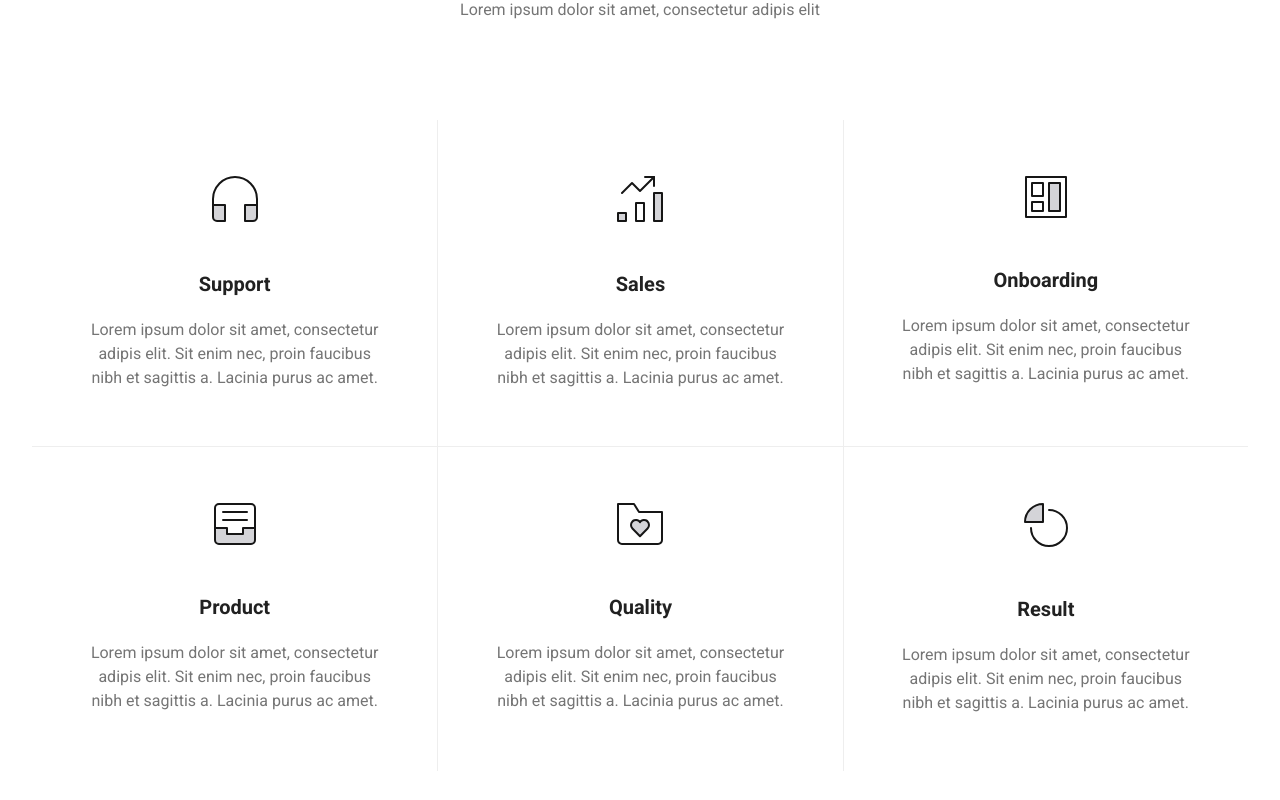
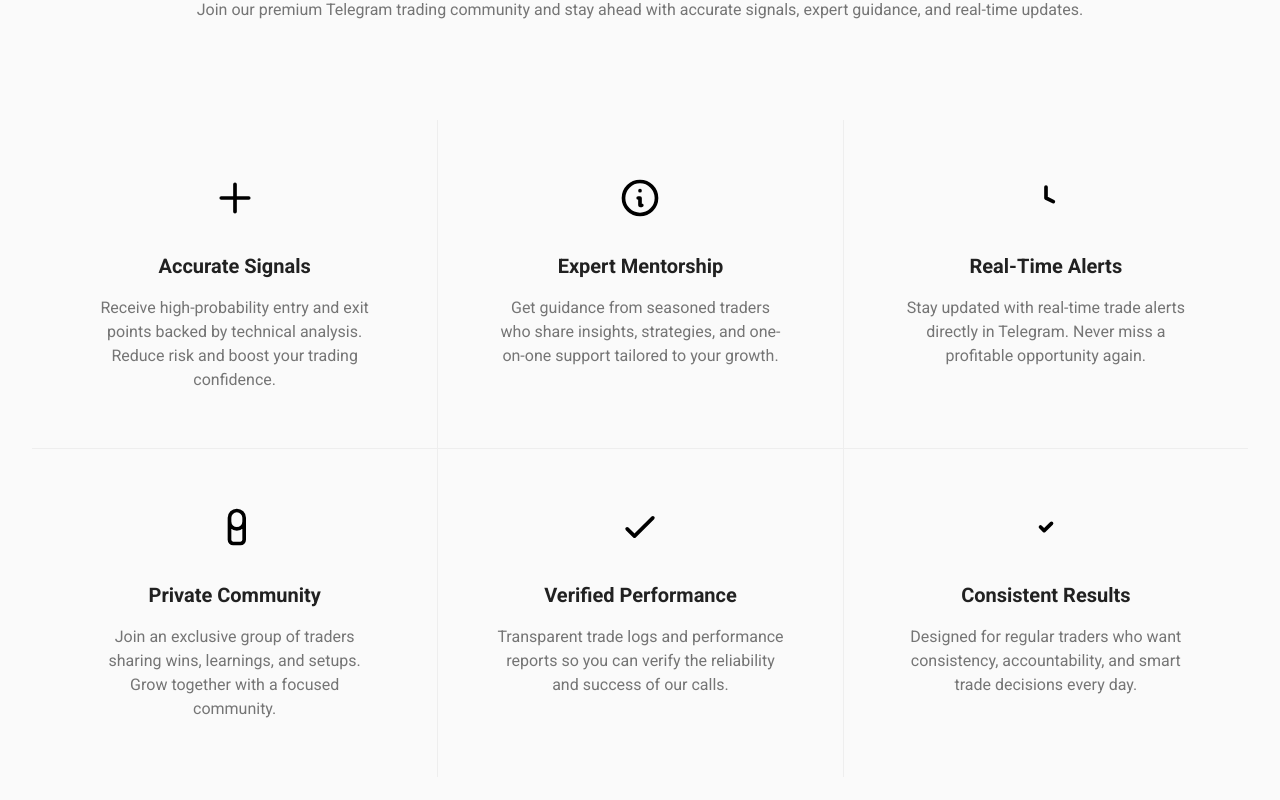
Before and after one commit to Asifsaifali/ArenaUserManagement, a React (Vite) app in the folder client/: page / in a window 1280 px wide. Shown: the part 1080-1880 px from the top of the page. Built offline with nearby package versions, Linux system fonts and the light colour scheme.

Commit message:
Added features section

```diff
--- a/client/src/pages/Hero/Testimonials.jsx
+++ b/client/src/pages/Hero/Testimonials.jsx
@@ -1,99 +1,88 @@
-import React, { useState } from 'react';
+import React, { useEffect } from 'react';
+import AOS from 'aos';
+import 'aos/dist/aos.css';
 
 const Testimonials = () => {
+    useEffect(() => {
+        AOS.init({ duration: 1000, once: true });
+    }, []);
+
     return (
-        <section className="py-12 bg-white sm:py-16 lg:py-20">
+        <section className="py-12 bg-gray-50 sm:py-16 lg:py-20">
             <div className="px-4 mx-auto max-w-7xl sm:px-6 lg:px-8">
-        <div className="text-center">
-            <h2 className="text-3xl font-bold leading-tight text-gray-900 sm:text-4xl xl:text-5xl font-pj">Make every step user-centric</h2>
-            <p className="mt-4 text-base leading-7 text-gray-600 sm:mt-8 font-pj">Lorem ipsum dolor sit amet, consectetur adipis elit</p>
+                <div className="text-center" data-aos="fade-up">
+                    <h2 className="text-3xl font-bold leading-tight text-gray-900 sm:text-4xl xl:text-5xl font-pj">
+                        Built for Serious Traders
+                    </h2>
+                    <p className="mt-4 text-base leading-7 text-gray-600 sm:mt-8 font-pj">
+                        Join our premium Telegram trading community and stay ahead with accurate signals, expert guidance, and real-time updates.
+                    </p>
                 </div>
 
                 <div className="grid grid-cols-1 mt-10 text-center sm:mt-16 sm:grid-cols-2 sm:gap-x-12 gap-y-12 md:grid-cols-3 md:gap-0 xl:mt-24">
-            <div className="md:p-8 lg:p-14">
-                <svg className="mx-auto" width="46" height="46" viewBox="0 0 46 46" fill="none" xmlns="http://www.w3.org/2000/svg">
-                    <path d="M45 29V23C45 10.85 35.15 1 23 1C10.85 1 1 10.85 1 23V29" stroke="#161616" stroke-width="2" stroke-miterlimit="10" stroke-linecap="round" stroke-linejoin="round" />
-                    <path d="M13 29H1V41C1 43.209 2.791 45 5 45H13V29Z" fill="#D4D4D8" stroke="#161616" stroke-width="2" stroke-miterlimit="10" stroke-linecap="round" stroke-linejoin="round" />
-                    <path d="M45 29H33V45H41C43.209 45 45 43.209 45 41V29Z" fill="#D4D4D8" stroke="#161616" stroke-width="2" stroke-miterlimit="10" stroke-linecap="round" stroke-linejoin="round" />
+                    <div className="md:p-8 lg:p-14" data-aos="fade-up">
+                        <svg className="mx-auto" width="44" height="44" fill="none" viewBox="0 0 24 24" stroke="currentColor">
+                            <path strokeLinecap="round" strokeLinejoin="round" strokeWidth={2} d="M12 4.5v15m7.5-7.5h-15" />
                         </svg>
-                <h3 className="mt-12 text-xl font-bold text-gray-900 font-pj">Support</h3>
-                <p className="mt-5 text-base text-gray-600 font-pj">Lorem ipsum dolor sit amet, consectetur adipis elit. Sit enim nec, proin faucibus nibh et sagittis a. Lacinia purus ac amet.</p>
+                        <h3 className="mt-8 text-xl font-bold text-gray-900 font-pj">Accurate Signals</h3>
+                        <p className="mt-4 text-base text-gray-600 font-pj">
+                            Receive high-probability entry and exit points backed by technical analysis. Reduce risk and boost your trading confidence.
+                        </p>
                     </div>
 
-            <div className="md:p-8 lg:p-14 md:border-l md:border-gray-200">
-                <svg className="mx-auto" width="46" height="46" viewBox="0 0 46 46" fill="none" xmlns="http://www.w3.org/2000/svg">
-                    <path d="M27 27H19V45H27V27Z" stroke="#161616" stroke-width="2" stroke-miterlimit="10" stroke-linecap="round" stroke-linejoin="round" />
-                    <path d="M9 37H1V45H9V37Z" fill="#D4D4D8" stroke="#161616" stroke-width="2" stroke-miterlimit="10" stroke-linecap="round" stroke-linejoin="round" />
-                    <path d="M45 17H37V45H45V17Z" fill="#D4D4D8" stroke="#161616" stroke-width="2" stroke-miterlimit="10" stroke-linecap="round" stroke-linejoin="round" />
-                    <path d="M5 17L15 7L23 15L37 1" stroke="#161616" stroke-width="2" stroke-miterlimit="10" stroke-linecap="round" stroke-linejoin="round" />
-                    <path d="M28 1H37V10" stroke="#161616" stroke-width="2" stroke-miterlimit="10" stroke-linecap="round" stroke-linejoin="round" />
+                    <div className="md:p-8 lg:p-14 md:border-l md:border-gray-200" data-aos="fade-up" data-aos-delay="100">
+                        <svg className="mx-auto" width="44" height="44" fill="none" viewBox="0 0 24 24" stroke="currentColor">
+                            <path strokeLinecap="round" strokeLinejoin="round" strokeWidth={2} d="M13 16h-1v-4h-1m1-4h.01M21 12a9 9 0 11-18 0 9 9 0 0118 0z" />
                         </svg>
-                <h3 className="mt-12 text-xl font-bold text-gray-900 font-pj">Sales</h3>
-                <p className="mt-5 text-base text-gray-600 font-pj">Lorem ipsum dolor sit amet, consectetur adipis elit. Sit enim nec, proin faucibus nibh et sagittis a. Lacinia purus ac amet.</p>
+                        <h3 className="mt-8 text-xl font-bold text-gray-900 font-pj">Expert Mentorship</h3>
+                        <p className="mt-4 text-base text-gray-600 font-pj">
+                            Get guidance from seasoned traders who share insights, strategies, and one-on-one support tailored to your growth.
+                        </p>
                     </div>
 
-            <div className="md:p-8 lg:p-14 md:border-l md:border-gray-200">
-                <svg className="mx-auto" width="42" height="42" viewBox="0 0 42 42" fill="none" xmlns="http://www.w3.org/2000/svg">
-                    <path d="M41 1H1V41H41V1Z" stroke="#161616" stroke-width="2" stroke-miterlimit="10" stroke-linecap="round" stroke-linejoin="round" />
-                    <path d="M18 7H7V20H18V7Z" stroke="#161616" stroke-width="2" stroke-miterlimit="10" stroke-linecap="round" stroke-linejoin="round" />
-                    <path d="M18 26H7V35H18V26Z" stroke="#161616" stroke-width="2" stroke-miterlimit="10" stroke-linecap="round" stroke-linejoin="round" />
-                    <path d="M35 7H24V35H35V7Z" fill="#D4D4D8" stroke="#161616" stroke-width="2" stroke-miterlimit="10" stroke-linecap="round" stroke-linejoin="round" />
+                    <div className="md:p-8 lg:p-14 md:border-l md:border-gray-200" data-aos="fade-up" data-aos-delay="200">
+                        <svg className="mx-auto" width="44" height="44" fill="none" viewBox="0 0 24 24" stroke="currentColor">
+                            <path strokeLinecap="round" strokeLinejoin="round" strokeWidth={2} d="M12 6v6l4 2" />
                         </svg>
-                <h3 className="mt-12 text-xl font-bold text-gray-900 font-pj">Onboarding</h3>
-                <p className="mt-5 text-base text-gray-600 font-pj">Lorem ipsum dolor sit amet, consectetur adipis elit. Sit enim nec, proin faucibus nibh et sagittis a. Lacinia purus ac amet.</p>
+                        <h3 className="mt-8 text-xl font-bold text-gray-900 font-pj">Real-Time Alerts</h3>
+                        <p className="mt-4 text-base text-gray-600 font-pj">
+                            Stay updated with real-time trade alerts directly in Telegram. Never miss a profitable opportunity again.
+                        </p>
                     </div>
 
-            <div className="md:p-8 lg:p-14 md:border-t md:border-gray-200">
-                <svg className="mx-auto" width="42" height="42" viewBox="0 0 42 42" fill="none" xmlns="http://www.w3.org/2000/svg">
-                    <path
-                        d="M9.66667 25H6C3.23858 25 1 27.2386 1 30V37C1 39.7614 3.23858 42 6 42H36C38.7614 42 41 39.7614 41 37V30C41 27.2386 38.7614 25 36 25H31.8333C30.2685 25 29 26.2685 29 27.8333C29 29.3981 27.7315 30.6667 26.1667 30.6667H15.3333C13.7685 30.6667 12.5 29.3981 12.5 27.8333C12.5 26.2685 11.2315 25 9.66667 25Z"
-                        fill="#D4D4D8"
-                    />
-                    <path d="M9 9H33" stroke="#161616" stroke-width="2" stroke-miterlimit="10" stroke-linecap="round" stroke-linejoin="round" />
-                    <path d="M9 17H33" stroke="#161616" stroke-width="2" stroke-miterlimit="10" stroke-linecap="round" stroke-linejoin="round" />
-                    <path d="M1 25H13V31H29V25H41" stroke="#161616" stroke-width="2" stroke-miterlimit="10" stroke-linecap="round" stroke-linejoin="round" />
-                    <path d="M37 1H5C2.79086 1 1 2.79086 1 5V37C1 39.2091 2.79086 41 5 41H37C39.2091 41 41 39.2091 41 37V5C41 2.79086 39.2091 1 37 1Z" stroke="#161616" stroke-width="2" stroke-miterlimit="10" stroke-linecap="round" stroke-linejoin="round" />
+                    <div className="md:p-8 lg:p-14 md:border-t md:border-gray-200" data-aos="fade-up" data-aos-delay="300">
+                        <svg className="mx-auto" width="44" height="44" fill="none" viewBox="0 0 24 24" stroke="currentColor">
+                            <path strokeLinecap="round" strokeLinejoin="round" strokeWidth={2} d="M17 9V7a4 4 0 00-8 0v2m8 0a4 4 0 01-8 0m8 0v10a2 2 0 01-2 2h-4a2 2 0 01-2-2V9" />
                         </svg>
-                <h3 className="mt-12 text-xl font-bold text-gray-900 font-pj">Product</h3>
-                <p className="mt-5 text-base text-gray-600 font-pj">Lorem ipsum dolor sit amet, consectetur adipis elit. Sit enim nec, proin faucibus nibh et sagittis a. Lacinia purus ac amet.</p>
+                        <h3 className="mt-8 text-xl font-bold text-gray-900 font-pj">Private Community</h3>
+                        <p className="mt-4 text-base text-gray-600 font-pj">
+                            Join an exclusive group of traders sharing wins, learnings, and setups. Grow together with a focused community.
+                        </p>
                     </div>
 
-            <div className="md:p-8 lg:p-14 md:border-l md:border-gray-200 md:border-t">
-                <svg className="mx-auto" width="46" height="42" viewBox="0 0 46 42" fill="none" xmlns="http://www.w3.org/2000/svg">
-                    <path
-                        d="M30.562 18.4609C30.0511 17.9392 29.4292 17.5392 28.7426 17.2907C28.0559 17.0422 27.3221 16.9516 26.5956 17.0256C25.8692 17.0996 25.1687 17.3362 24.5462 17.718C23.9237 18.0998 23.3952 18.6169 23 19.2309C22.6049 18.6167 22.0764 18.0995 21.4539 17.7176C20.8315 17.3357 20.1309 17.099 19.4044 17.025C18.6779 16.951 17.944 17.0417 17.2573 17.2903C16.5706 17.5389 15.9488 17.939 15.438 18.4609C14.5163 19.4035 14.0002 20.6695 14.0002 21.9879C14.0002 23.3063 14.5163 24.5722 15.438 25.5149L23 33.1999L30.564 25.5159C31.485 24.5726 32.0004 23.3064 32 21.988C31.9997 20.6696 31.4835 19.4037 30.562 18.4609Z"
-                        fill="#D4D4D8"
-                        stroke="#161616"
-                        stroke-width="2"
-                        stroke-miterlimit="10"
-                        stroke-linecap="round"
-                        stroke-linejoin="round"
-                    />
-                    <path
-                        d="M41 41H5C3.93913 41 2.92172 40.5786 2.17157 39.8284C1.42143 39.0783 1 38.0609 1 37V1H17L22 9H45V37C45 38.0609 44.5786 39.0783 43.8284 39.8284C43.0783 40.5786 42.0609 41 41 41Z"
-                        stroke="#161616"
-                        stroke-width="2"
-                        stroke-miterlimit="10"
-                        stroke-linecap="round"
-                        stroke-linejoin="round"
-                    />
+                    <div className="md:p-8 lg:p-14 md:border-l md:border-gray-200 md:border-t" data-aos="fade-up" data-aos-delay="400">
+                        <svg className="mx-auto" width="44" height="44" fill="none" viewBox="0 0 24 24" stroke="currentColor">
+                            <path strokeLinecap="round" strokeLinejoin="round" strokeWidth={2} d="M5 13l4 4L19 7" />
                         </svg>
-                <h3 className="mt-12 text-xl font-bold text-gray-900 font-pj">Quality</h3>
-                <p className="mt-5 text-base text-gray-600 font-pj">Lorem ipsum dolor sit amet, consectetur adipis elit. Sit enim nec, proin faucibus nibh et sagittis a. Lacinia purus ac amet.</p>
+                        <h3 className="mt-8 text-xl font-bold text-gray-900 font-pj">Verified Performance</h3>
+                        <p className="mt-4 text-base text-gray-600 font-pj">
+                            Transparent trade logs and performance reports so you can verify the reliability and success of our calls.
+                        </p>
                     </div>
 
-            <div className="md:p-8 lg:p-14 md:border-l md:border-gray-200 md:border-t">
-                <svg className="mx-auto" width="44" height="44" viewBox="0 0 44 44" fill="none" xmlns="http://www.w3.org/2000/svg">
-                    <path d="M25 7C34.941 7 43 15.059 43 25C43 34.941 34.941 43 25 43C15.059 43 7 34.941 7 25" stroke="#161616" stroke-width="2" stroke-miterlimit="10" stroke-linecap="round" stroke-linejoin="round" />
-                    <path d="M19 1C9.059 1 1 9.059 1 19H19V1Z" fill="#D4D4D8" stroke="#161616" stroke-width="2" stroke-miterlimit="10" stroke-linecap="round" stroke-linejoin="round" />
+                    <div className="md:p-8 lg:p-14 md:border-l md:border-gray-200 md:border-t" data-aos="fade-up" data-aos-delay="500">
+                        <svg className="mx-auto" width="44" height="44" fill="none" viewBox="0 0 24 24" stroke="currentColor">
+                            <path strokeLinecap="round" strokeLinejoin="round" strokeWidth={2} d="M9 12l2 2 4-4" />
                         </svg>
-                <h3 className="mt-12 text-xl font-bold text-gray-900 font-pj">Result</h3>
-                <p className="mt-5 text-base text-gray-600 font-pj">Lorem ipsum dolor sit amet, consectetur adipis elit. Sit enim nec, proin faucibus nibh et sagittis a. Lacinia purus ac amet.</p>
+                        <h3 className="mt-8 text-xl font-bold text-gray-900 font-pj">Consistent Results</h3>
+                        <p className="mt-4 text-base text-gray-600 font-pj">
+                            Designed for regular traders who want consistency, accountability, and smart trade decisions every day.
+                        </p>
                     </div>
                 </div>
             </div>
         </section>
+    );
+};
 
-    )
-}
 export default Testimonials;
```
Lines whose indentation alone changed are shown as unchanged.
